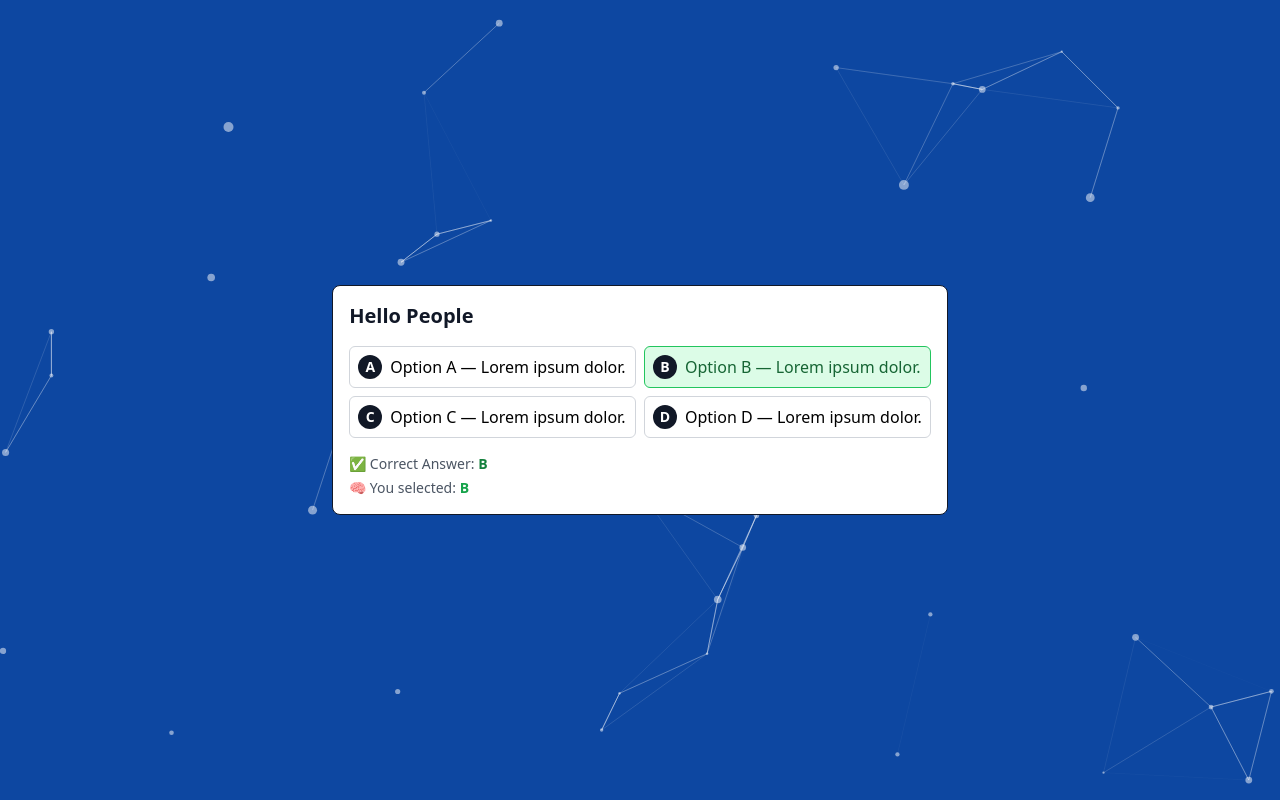
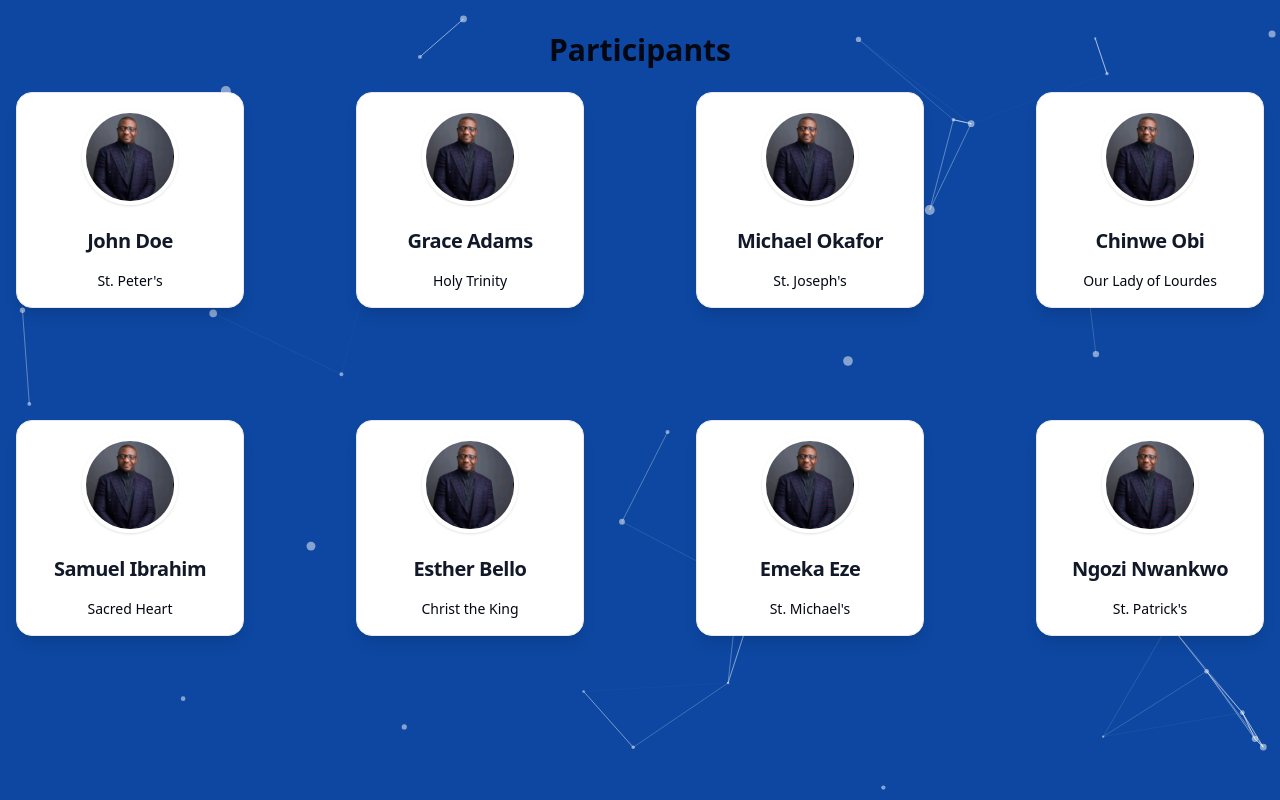
Before and after one commit to somchi/quizz-app, a Next.js app: page /1/audience in a window 1280 px wide. Built offline with nearby package versions, Linux system fonts and the light colour scheme.

Commit message:
update++

```diff
--- a/src/app/[quizzId]/audience/page.tsx
+++ b/src/app/[quizzId]/audience/page.tsx
@@ -8,21 +8,21 @@ import AnswerCom from "@/app/components/AnswerCom";
 const AudiencePage = () => {
   return (
     <section className="relative z-10">
-      {/* <WaitingCom type="roundToStart" /> */}
+      {/* <WaitingCom type="quizToStart" /> */}
       {/* <LeaderBoard /> */}
       {/* <QuestionCom /> */}
-      {/* <ParticipantsCom /> */}
-      <AnswerCom
+      <ParticipantsCom />
+      {/* <AnswerCom
         question={"Hello People"}
         options={[
-          { option: "A" },
+          { option: "A" },2
           { option: "B" },
           { option: "C" },
           { option: "D" },
         ]}
         selectedOption={"B"}
         correctAnswer={"B"}
-      />
+      /> */}
     </section>
   );
 };
```
